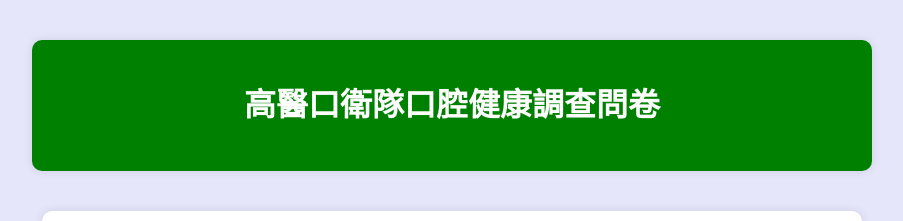
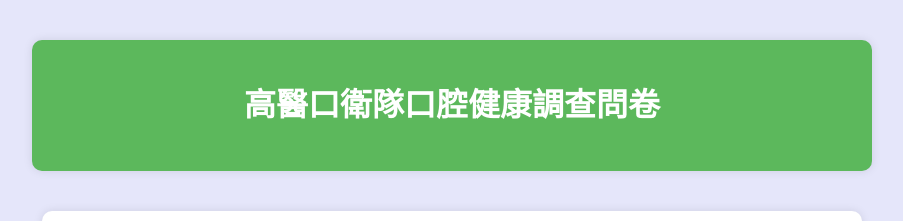
Before and after one commit to kmuoralteam/oral-health-survey_2, a plain HTML site: page index.html in a window 1280 px wide. Shown: the top 221 px of the page, without its empty margins (188-1091 px from the left). Drawn offline with Linux system fonts and the light colour scheme.

```diff
--- a/index.html
+++ b/index.html
@@ -28,7 +28,7 @@
             max-width: 800px;
             min-width: 300px;
             margin: 40px auto;
-            background-color: green;
+            background-color: #5cb85c;
             padding: 20px 20px;
             border-radius: 10px;
             box-shadow: 0 0 10px rgba(0, 0, 0, 0.1);
```
